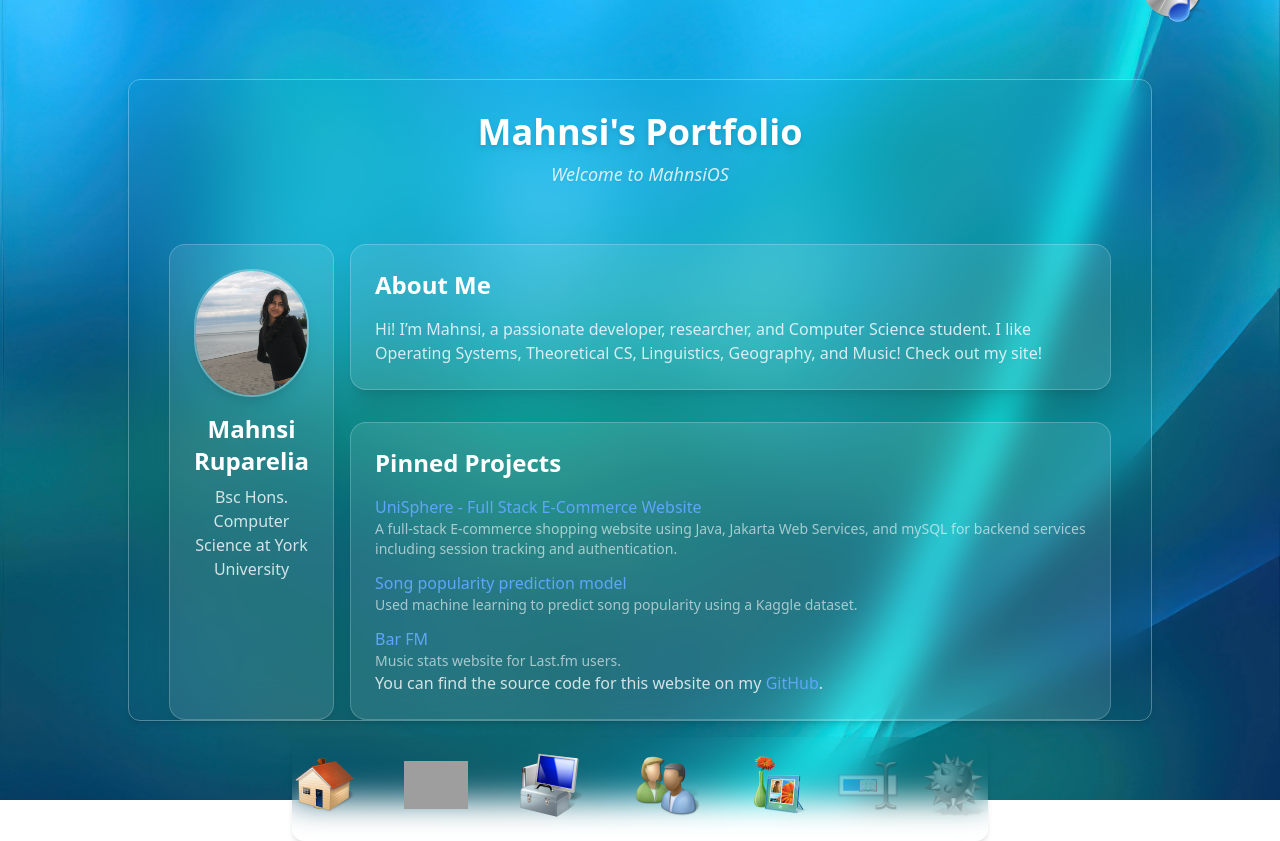
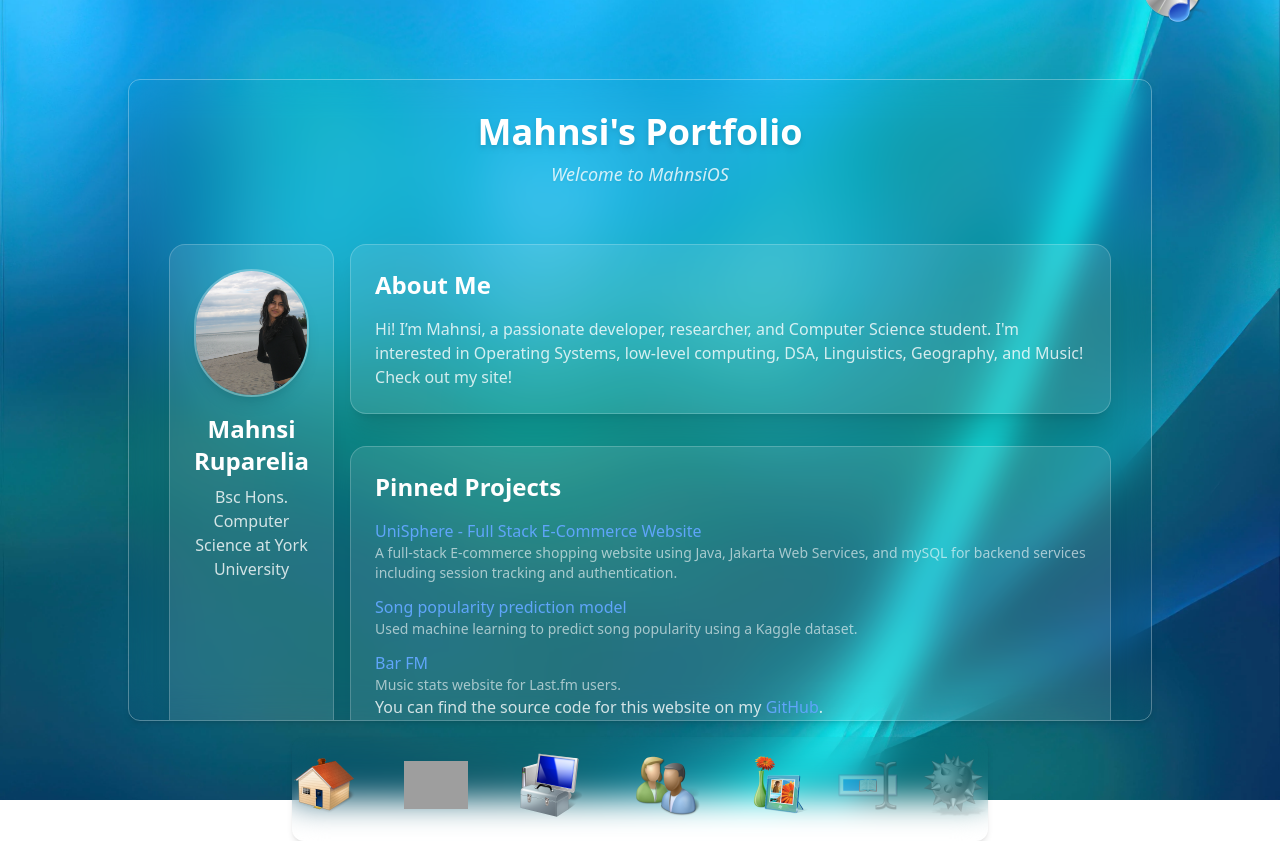
Before and after one commit to mahnsi/portfolio, a React (Vite) app: page / in a window 1280 px wide. Built offline with nearby package versions, Linux system fonts and the light colour scheme; grey boxes are pictures that could not be loaded.

Commit message:
fix build errors

```diff
--- a/src/App.tsx
+++ b/src/App.tsx
@@ -5,7 +5,7 @@ import Projects from './components/Projects';
 import Experience from './components/Experience';
 import Gallery from './components/Gallery';
 import Contact from './components/Contact';
-import NavBar from './components/Navbar';
+import NavBar from './components/NavBar';
 import MusicPlayer from './components/MusicPlayer';
 
 export default function App() {
--- a/src/components/Gallery.tsx
+++ b/src/components/Gallery.tsx
@@ -15,7 +15,7 @@ export default function Gallery() {
     setCurrentIndex((currentIndex - 1 + gallery.length) % gallery.length);
   };
 
-  const openModal = (index) => {
+  const openModal = (index: number) => {
     setCurrentIndex(index);
     setIsModalOpen(true);
   };
@@ -60,7 +60,6 @@ export default function Gallery() {
                 src={gallery[currentIndex].src}
                 controls
                 autoPlay
-                alt={gallery[currentIndex].alt}
               />
             )}
           </div>
--- a/src/components/IconButton.tsx
+++ b/src/components/IconButton.tsx
@@ -1,4 +1,4 @@
-function IconButton({ image, label, onClick }) {
+function IconButton({ image, label, onClick }: {image: string; label: string; onClick: ()=>void}) {
     return (
       <div className="group flex flex-col items-center relative peer">
         <button
--- a/src/data.json
+++ b/src/data.json
@@ -2,7 +2,7 @@
     "aboutMe": {
       "name": "Mahnsi Ruparelia",
       "subtitle": "Bsc Hons. Computer Science at York University",
-      "content": "Hi! I’m Mahnsi, a passionate developer, researcher, and Computer Science student. I like Operating Systems, Theoretical CS, Linguistics, Geography, and Music! Check out my site!"
+      "content": "Hi! I’m Mahnsi, a passionate developer, researcher, and Computer Science student. I'm interested in Operating Systems, low-level computing, DSA, Linguistics, Geography, and Music! Check out my site!"
     },
     "projects": [
       {
```
